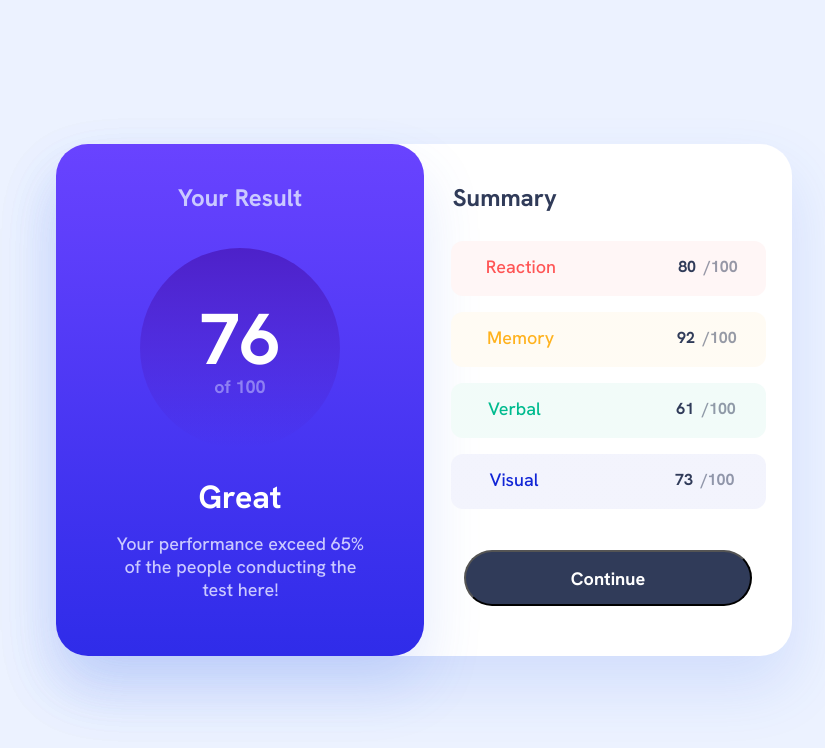
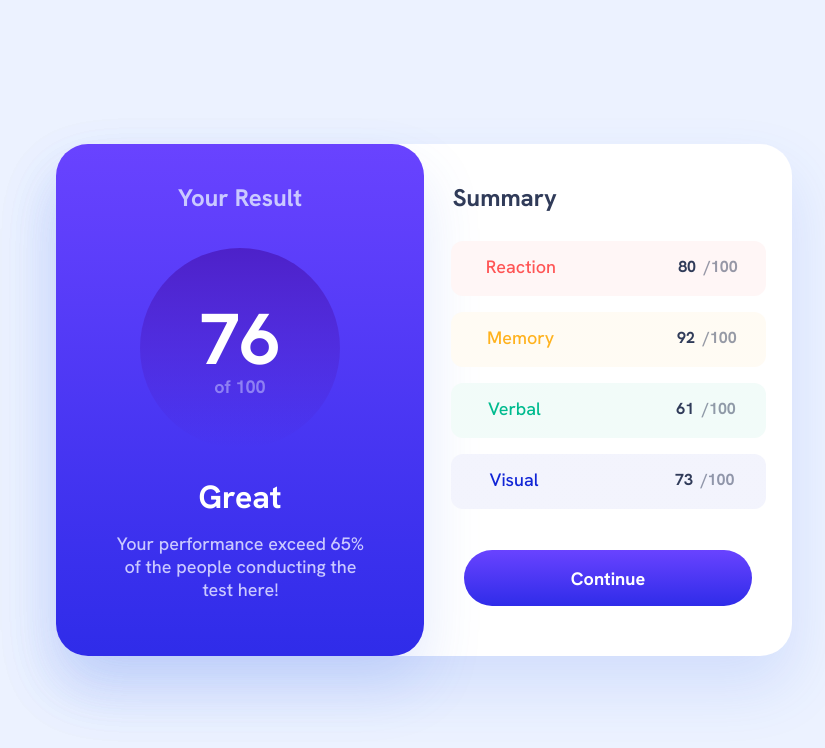
Before and after one commit to GiorgiMikautadze22/result-summery, a plain HTML site: page index.html in a window 1280 px wide. In both pictures the pointer is over the button "Continue". Shown: the whole page, without its empty margins (216-1041 px from the left). Drawn offline with Linux system fonts and the light colour scheme.

Commit message:
finished project

```diff
--- a/style.css
+++ b/style.css
@@ -345,6 +345,11 @@ button {
     margin: auto;
     margin-top: 41px;
     cursor: pointer;
+    border: none;
+  }
+
+  button:hover{
+    background: var(--lightgrad);
   }
 
   .first {
@@ -359,4 +364,6 @@ button {
   }
 
 
+
+
 }
```
